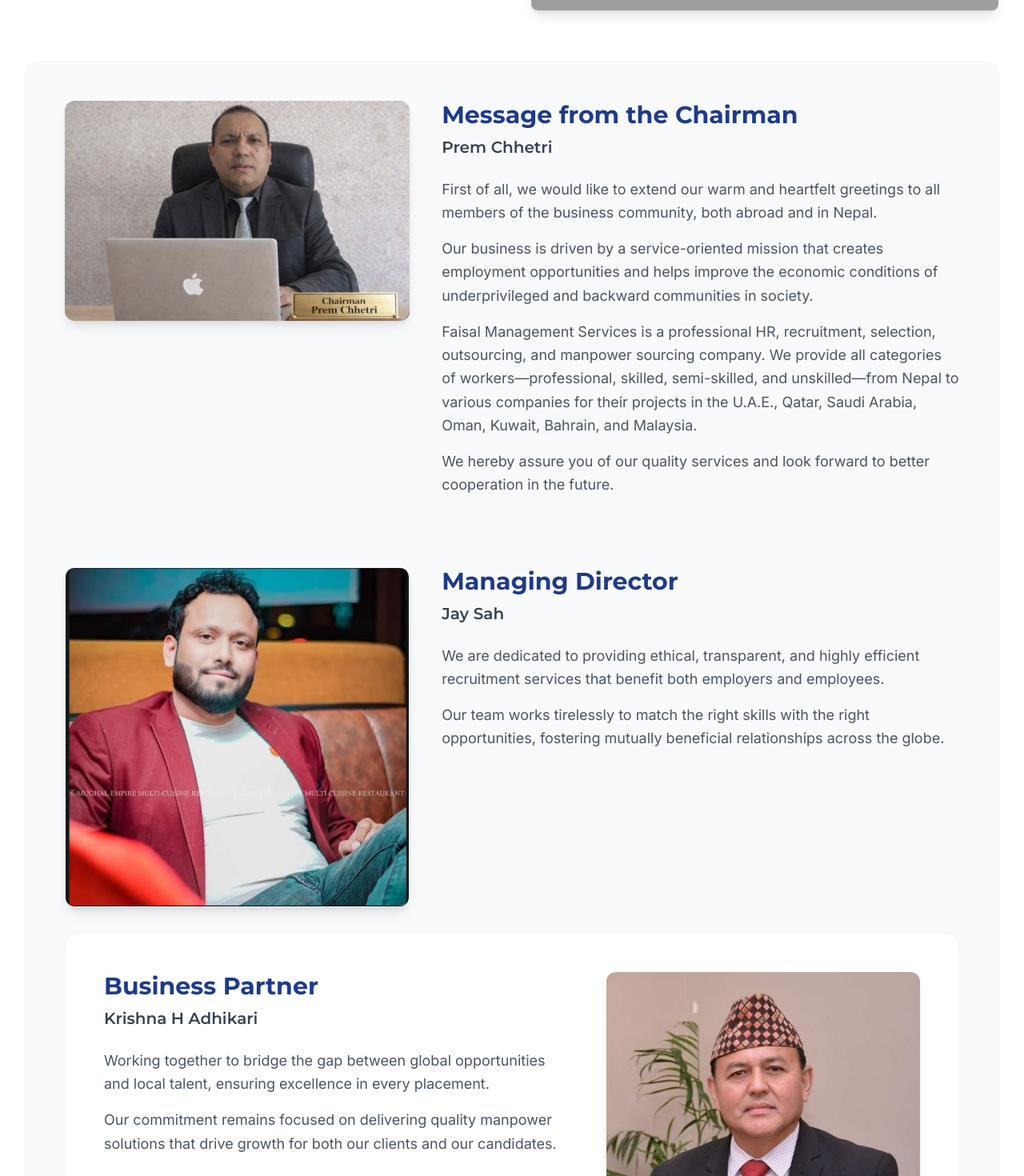
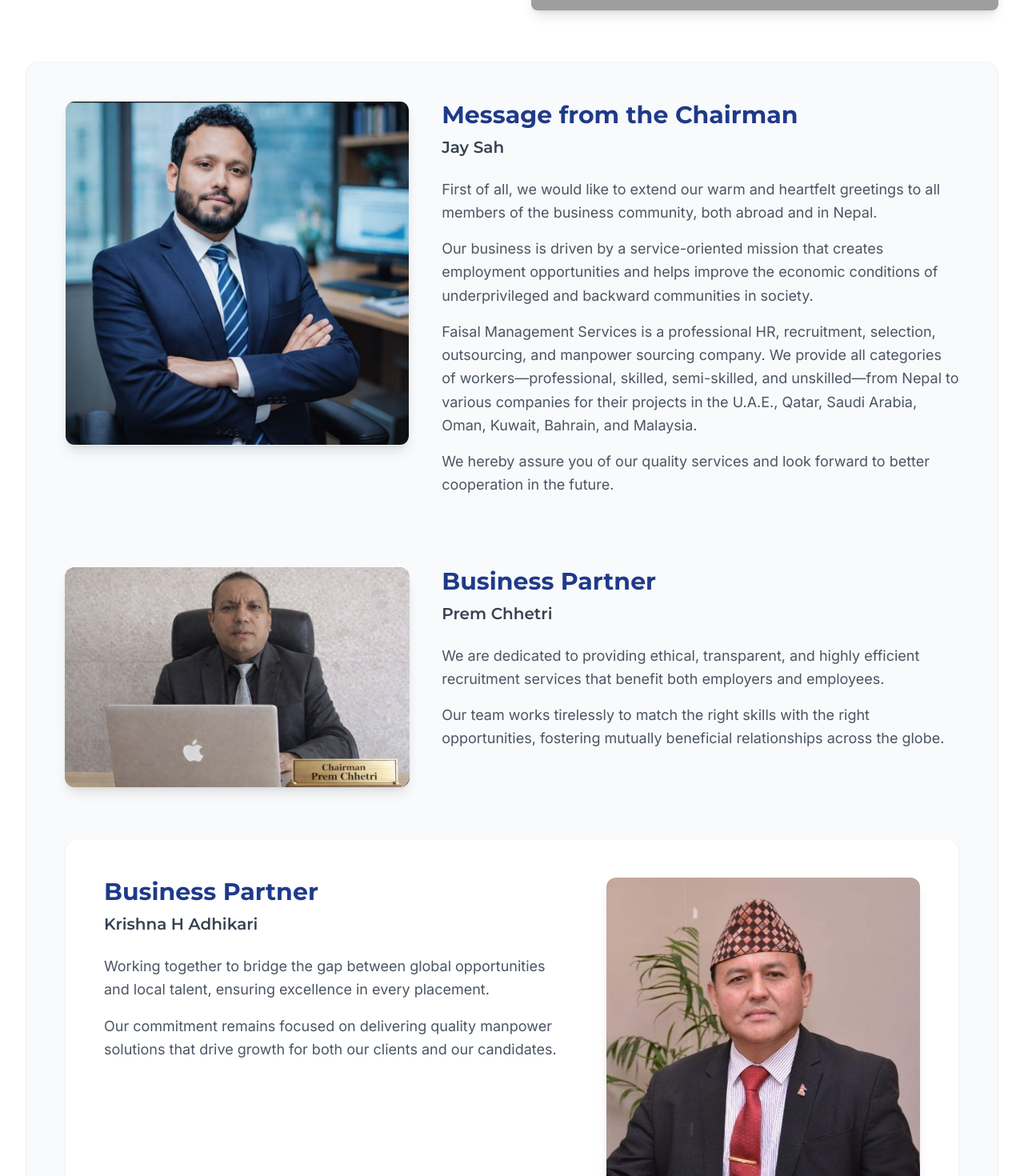
Before and after one commit to saroj60/faisalmanagement, a React (Vite) app: page /about in a window 1280 px wide. Shown: the part 780-2250 px from the top of the page at 80% size. Built offline with nearby package versions, Linux system fonts and the light colour scheme; no server answers; grey boxes are pictures that could not be loaded.

Commit message:
About page: Jay Sah as Chairman at top, Prem Chhetri as Business Partner in middle

```diff
--- a/src/pages/About.jsx
+++ b/src/pages/About.jsx
@@ -48,41 +48,14 @@ const About = () => {
                     </div>
                 </div>
 
-                {/* Message from MD Section */}
+                {/* Message from Chairman - Jay Sah - TOP */}
                 <div className="bg-gray-50 rounded-2xl p-8 md:p-12 mb-16 shadow-sm border border-gray-100">
                     <div className="flex flex-col md:flex-row gap-10 items-start">
-                        <div className="md:w-2/5">
-                            <div className="relative mx-auto w-full h-auto rounded-xl overflow-hidden shadow-lg">
-                                {/* Using the imported image would be better, but for now assuming direct path or import */}
-                                <img
-                                    src={mdPhoto}
-                                    alt="Managing Director"
-                                    className="w-full h-auto"
-                                />
-                            </div>
-                        </div>
-                        <div className="md:w-3/5 text-center md:text-left">
-                            <h2 className="text-3xl font-bold text-primary mb-2">Message from the Chairman</h2>
-                            <h3 className="text-xl font-semibold text-gray-700 mb-6">Prem Chhetri</h3>
-
-                            <div className="space-y-4 text-gray-600 mb-6 text-lg leading-relaxed">
-                                <p>First of all, we would like to extend our warm and heartfelt greetings to all members of the business community, both abroad and in Nepal.</p>
-                                <p>Our business is driven by a service-oriented mission that creates employment opportunities and helps improve the economic conditions of underprivileged and backward communities in society.</p>
-                                <p>Faisal Management Services is a professional HR, recruitment, selection, outsourcing, and manpower sourcing company. We provide all categories of workers—professional, skilled, semi-skilled, and unskilled—from Nepal to various companies for their projects in the U.A.E., Qatar, Saudi Arabia, Oman, Kuwait, Bahrain, and Malaysia.</p>
-                                <p>We hereby assure you of our quality services and look forward to better cooperation in the future.</p>
-                            </div>
-
-
-                        </div>
-                    </div>
-
-                    {/* Message from Managing Director */}
-                    <div className="flex flex-col md:flex-row gap-10 items-start mt-16 pb-8">
                         <div className="md:w-2/5">
                             <div className="relative mx-auto w-full h-auto rounded-xl overflow-hidden shadow-lg border border-gray-100">
                                 <img
                                     src={jaySahPhoto}
-                                    alt="Managing Director"
+                                    alt="Chairman"
                                     className="w-full h-auto"
                                     onError={(e) => {
                                         e.target.src = 'https://images.unsplash.com/photo-1560250097-0b93528c311a?q=80&w=1974&auto=format&fit=crop';
@@ -91,8 +64,35 @@ const About = () => {
                             </div>
                         </div>
                         <div className="md:w-3/5 text-center md:text-left">
-                            <h2 className="text-3xl font-bold text-primary mb-2">Managing Director</h2>
+                            <h2 className="text-3xl font-bold text-primary mb-2">Message from the Chairman</h2>
                             <h3 className="text-xl font-semibold text-gray-700 mb-6">Jay Sah</h3>
+
+                            <div className="space-y-4 text-gray-600 mb-6 text-lg leading-relaxed">
+                                <p>First of all, we would like to extend our warm and heartfelt greetings to all members of the business community, both abroad and in Nepal.</p>
+                                <p>Our business is driven by a service-oriented mission that creates employment opportunities and helps improve the economic conditions of underprivileged and backward communities in society.</p>
+                                <p>Faisal Management Services is a professional HR, recruitment, selection, outsourcing, and manpower sourcing company. We provide all categories of workers—professional, skilled, semi-skilled, and unskilled—from Nepal to various companies for their projects in the U.A.E., Qatar, Saudi Arabia, Oman, Kuwait, Bahrain, and Malaysia.</p>
+                                <p>We hereby assure you of our quality services and look forward to better cooperation in the future.</p>
+                            </div>
+                        </div>
+                    </div>
+
+                    {/* Business Partner - Prem Chhetri - MIDDLE */}
+                    <div className="flex flex-col md:flex-row gap-10 items-start mt-16 pb-8">
+                        <div className="md:w-2/5">
+                            <div className="relative mx-auto w-full h-auto rounded-xl overflow-hidden shadow-lg">
+                                <img
+                                    src={mdPhoto}
+                                    alt="Business Partner"
+                                    className="w-full h-auto"
+                                    onError={(e) => {
+                                        e.target.src = 'https://images.unsplash.com/photo-1560250097-0b93528c311a?q=80&w=1974&auto=format&fit=crop';
+                                    }}
+                                />
+                            </div>
+                        </div>
+                        <div className="md:w-3/5 text-center md:text-left">
+                            <h2 className="text-3xl font-bold text-primary mb-2">Business Partner</h2>
+                            <h3 className="text-xl font-semibold text-gray-700 mb-6">Prem Chhetri</h3>
 
                             <div className="space-y-4 text-gray-600 mb-6 text-lg leading-relaxed">
                                 <p>We are dedicated to providing ethical, transparent, and highly efficient recruitment services that benefit both employers and employees.</p>
@@ -102,8 +102,8 @@ const About = () => {
                     </div>
 
 
-                {/* Message from Business Partner */}
-                <div className="bg-white rounded-2xl p-8 md:p-12 mb-16 shadow-sm border border-gray-100">
+                {/* Business Partner - Krishna H Adhikari - BOTTOM */}
+                <div className="bg-white rounded-2xl p-8 md:p-12 mb-16 shadow-sm border border-gray-100 mt-8">
                     <div className="flex flex-col md:flex-row-reverse gap-10 items-start">
                         <div className="md:w-2/5">
                             <div className="relative mx-auto w-full h-auto rounded-xl overflow-hidden shadow-lg">
@@ -130,6 +130,7 @@ const About = () => {
                 </div>
                 </div>
 
+
                 {/* Vision Narrative */}
                 <div className="mb-16 text-center max-w-4xl mx-auto">
                     <h2 className="text-3xl font-bold text-primary mb-6">Our Vision</h2>
```
Also changed, not shown: src/assets/MD.png.
